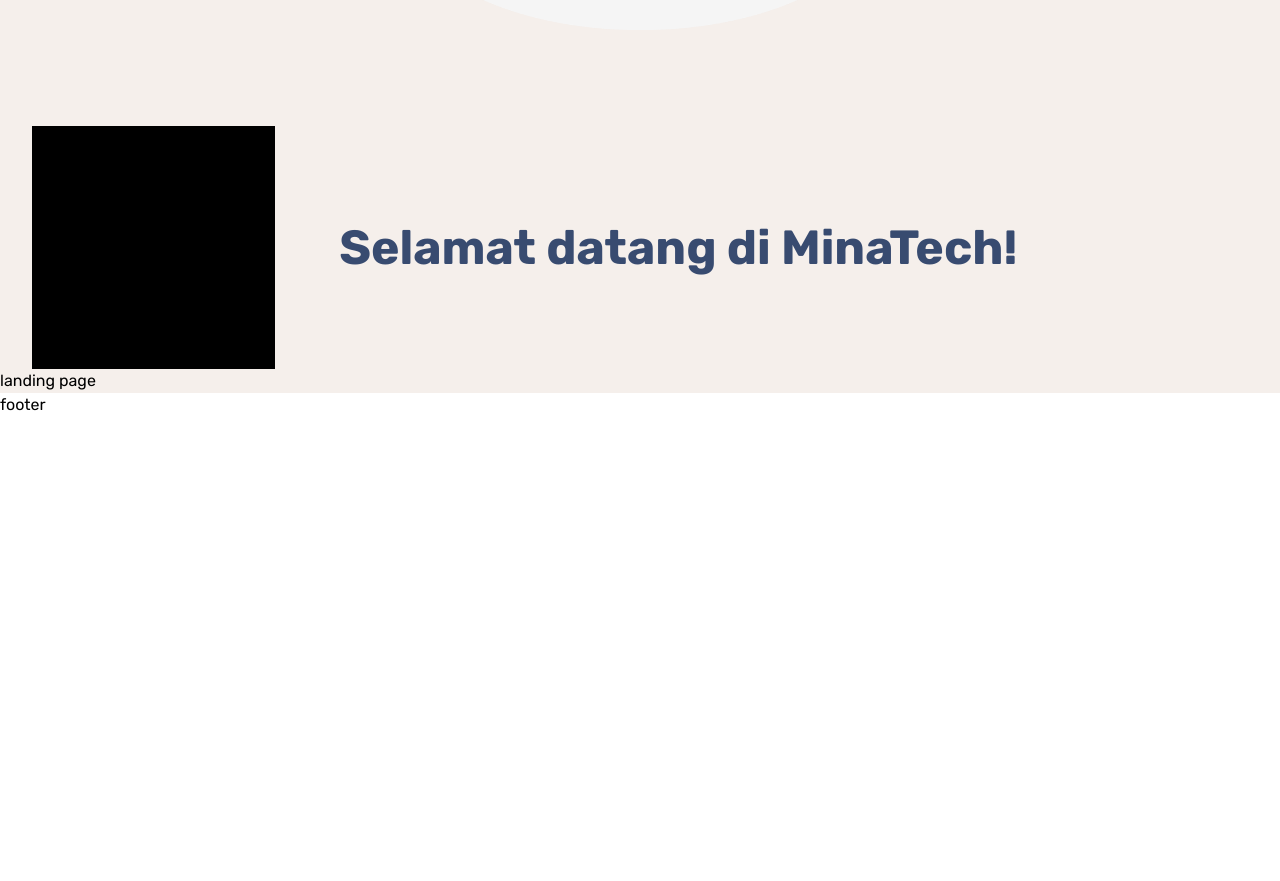
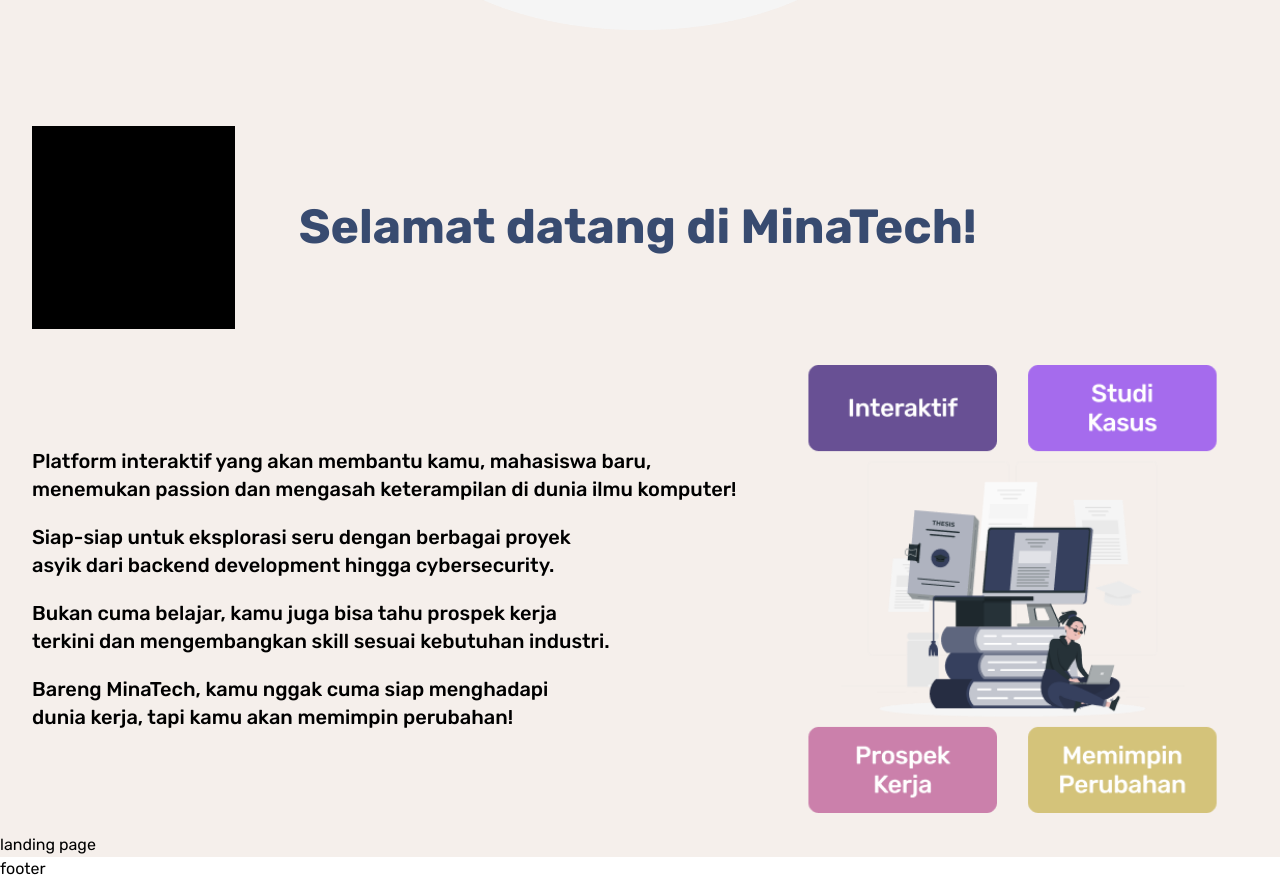
Before and after one commit to anantariskys/Minatech, a React (Vite) app: page / in a window 1280 px wide. Shown: the part 920-1801 px from the top of the page. Before the commit the page ends 1337 px from the top, so only its background shows below. Built offline with nearby package versions, Linux system fonts and the light colour scheme.

Commit message:
Update LandingPage.jsx

```diff
--- a/src/pages/LandingPage.jsx
+++ b/src/pages/LandingPage.jsx
@@ -1,30 +1,60 @@
-import React from 'react'
-import HeroImage from '../assets/amico.png'
+import React from "react";
+import HeroImage from "../assets/amico.png";
+import TentangImage from "../assets/image-2.png";
 const LandingPage = () => {
   return (
-    <div className='bg-secondary'>
-        <header className='pt-[20vh] container text-center  text-primary space-y-4 flex flex-col items-center justify-center'>
-            <h1 className='font-semibold text-6xl text-balance'>Temukan Minat dan Kembangkan Keterampilan Anda di Dunia Teknologi!</h1>
-            <p className='text-xl w-4/5 text-balance '>Kami percaya bahwa setiap mahasiswa berhak untuk menemukan dan mengeksplorasi potensi mereka. Kami hadir untuk membantu Anda mengidentifikasi minat dan keterampilan di bidang ilmu komputer.</p>
-            <button className='text-secondary bg-primary px-4 py-2 rounded-3xl'>Mulai Sekarang</button>
-        </header>
-        <section className='container pb-24'>
-        <img src={HeroImage} draggable alt="image" className='mx-auto w-2/5' />
-        </section>
-        <section className='container'>
-            <div className='flex items-center gap-[5vw]'>
-                <div className='w-1/5 aspect-square bg-black'>
-
-                </div>
-                <h2 className='font-semibold text-primary text-5xl'>Selamat datang di MinaTech!</h2>
-            </div>
-
-
-        </section>
-
+    <div className="bg-secondary">
+      <header className="pt-[20vh] container text-center  text-primary space-y-4 flex flex-col items-center justify-center">
+        <h1 className="font-semibold text-6xl text-balance">
+          Temukan Minat dan Kembangkan Keterampilan Anda di Dunia Teknologi!
+        </h1>
+        <p className="text-xl w-4/5 text-balance ">
+          Kami percaya bahwa setiap mahasiswa berhak untuk menemukan dan
+          mengeksplorasi potensi mereka. Kami hadir untuk membantu Anda
+          mengidentifikasi minat dan keterampilan di bidang ilmu komputer.
+        </p>
+        <button className="text-secondary bg-primary px-4 py-2 rounded-3xl">
+          Mulai Sekarang
+        </button>
+      </header>
+      <section className="container pb-24">
+        <img src={HeroImage} draggable alt="image" className="mx-auto w-2/5" />
+      </section>
+      <section className="container space-y-4">
+        <div className="flex items-center gap-[5vw]">
+          <div className="w-1/6 aspect-square bg-black"></div>
+          <h2 className="font-semibold text-primary text-5xl">
+            Selamat datang di MinaTech!
+          </h2>
+        </div>
+        <div className="flex items-center gap-10 ">
+          <div className="w-3/5 font-medium text-xl space-y-5 text-balance text-tertiary">
+            <p>
+              Platform interaktif yang akan membantu kamu, mahasiswa baru,
+              menemukan passion dan mengasah keterampilan di dunia ilmu
+              komputer!
+            </p>
+            <p>
+              Siap-siap untuk eksplorasi seru dengan berbagai proyek asyik dari
+              backend development hingga cybersecurity.
+            </p>
+            <p>
+              Bukan cuma belajar, kamu juga bisa tahu prospek kerja terkini dan
+              mengembangkan skill sesuai kebutuhan industri.
+            </p>
+            <p>
+              Bareng MinaTech, kamu nggak cuma siap menghadapi dunia kerja, tapi
+              kamu akan memimpin perubahan!
+            </p>
+          </div>
+          <div className="w-2/5 p-5">
+            <img draggable='false' className=" size-full" src={TentangImage} />
+          </div>
+        </div>
+      </section>
       landing page
     </div>
-  )
-}
+  );
+};
 
-export default LandingPage
+export default LandingPage;
```
